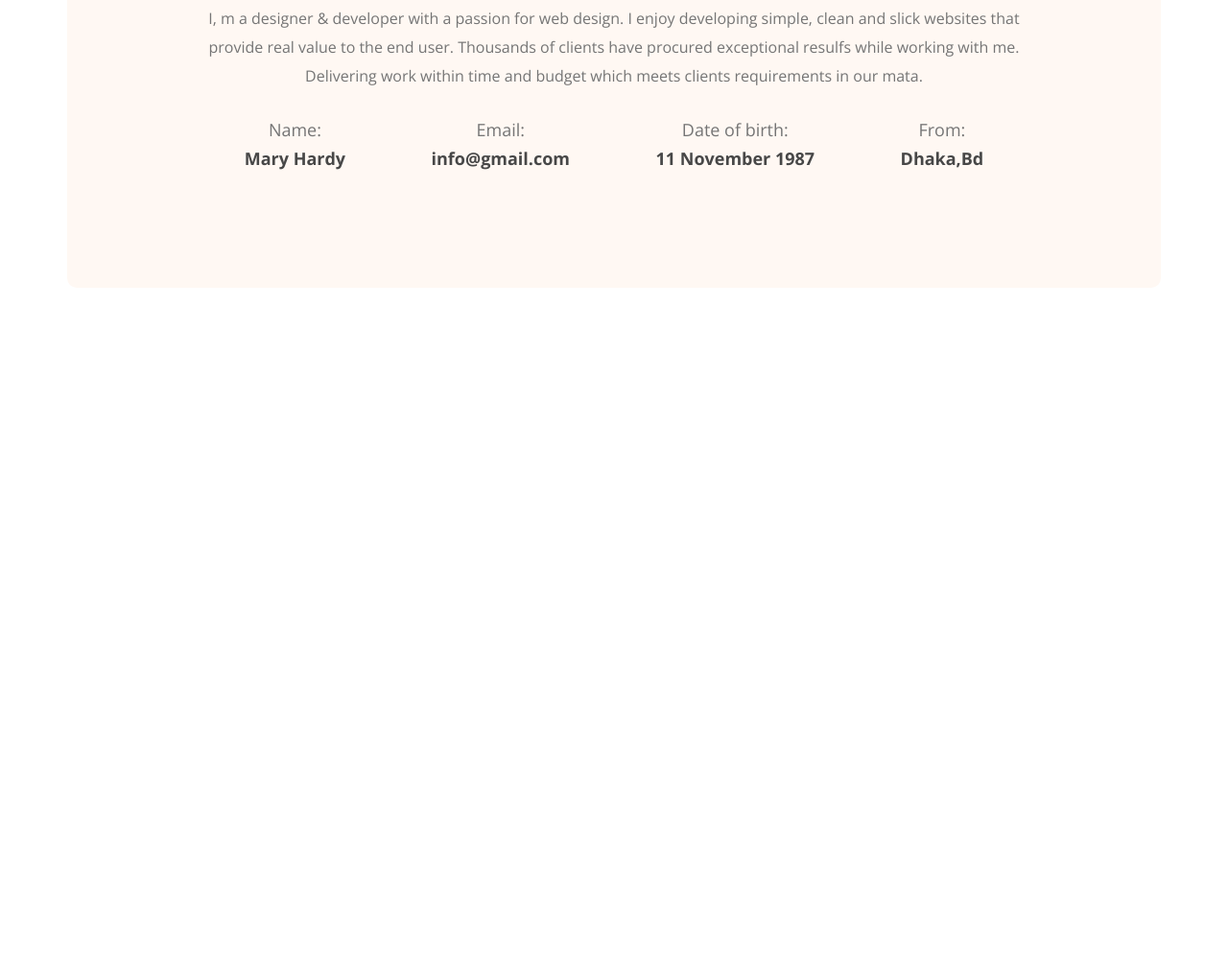
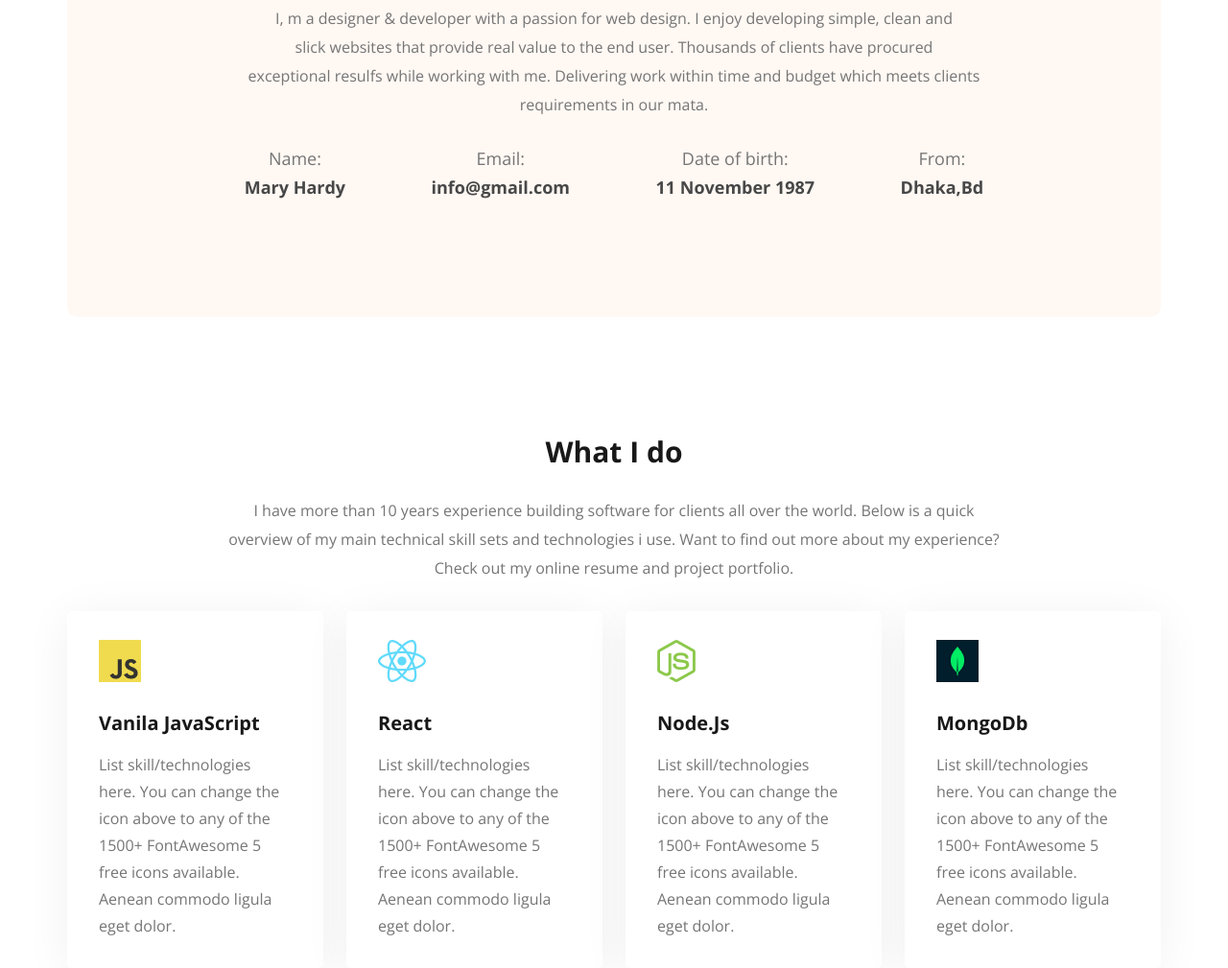
Before and after one commit to ahonkazi/developer-portfolio, a plain HTML site: page index.html in a window 1280 px wide. Shown: the part 1129-2138 px from the top of the page at 96% size. Before the commit the page ends 1429 px from the top, so only its background shows below. Drawn offline with nearby package versions, Linux system fonts and the light colour scheme.

Commit message:
what-i-do done

```diff
--- a/index.html
+++ b/index.html
@@ -61,9 +61,9 @@
         <div class="container">
             <div class="about-wrapper">
                 <h2 class="section-title">About Me</h2>
-                <div class="about-text">
-                    I, m a designer & developer with a passion for web design. I enjoy developing simple, clean and
-                    slick websites that provide real value to the end user. Thousands of clients have procured
+                <div class="section-text">
+                    I, m a designer & developer with a passion for web design. I enjoy developing simple, clean and <br>
+                    slick websites that provide real value to the end user. Thousands of clients have procured <br>
                     exceptional resulfs while working with me. Delivering work within time and budget which meets
                     clients requirements in our mata.
                 </div>
@@ -89,6 +89,53 @@
             </div>
         </div>
     </section>
+
+    <section class="what-i-do section-mt">
+        <div class="container">
+            <div class="section-header">
+                <h2 class="section-title">What I do</h2>
+                <p class="section-text">
+                    I have more than 10 years experience building software for clients all over the world. Below is a
+                    quick <br> overview of my main technical skill sets and technologies i use. Want to find out more
+                    about
+                    my experience? <br> Check out my online resume and project portfolio.
+                </p>
+            </div>
+
+            <div class="service-wrapper">
+                <div class="service-card">
+                    <img src="./images/icons/js.png" alt="" class="card-img">
+                    <h4 class="card-title">Vanila JavaScript</h4>
+                    <p class="card-text">
+                        List skill/technologies here. You can change the icon above to any of the 1500+ FontAwesome 5
+                        free icons available. Aenean commodo ligula eget dolor.
+                    </p>
+                </div>
+                <div class="service-card">
+                    <img src="./images/icons/react.png" alt="" class="card-img">
+                    <h4 class="card-title">React</h4>
+                    <p class="card-text">
+                        List skill/technologies here. You can change the icon above to any of the 1500+ FontAwesome 5
+                        free icons available. Aenean commodo ligula eget dolor.
+                    </p>
+                </div>
+                <div class="service-card">
+                    <img src="./images/icons/nodejs.png" alt="" class="card-img">
+                    <h4 class="card-title">Node.Js</h4>
+                    <p class="card-text">
+                        List skill/technologies here. You can change the icon above to any of the 1500+ FontAwesome 5
+                        free icons available. Aenean commodo ligula eget dolor. </p>
+                </div>
+                <div class="service-card">
+                    <img src="./images/icons/mongo.png" alt="" class="card-img">
+                    <h4 class="card-title">MongoDb</h4>
+                    <p class="card-text">
+                        List skill/technologies here. You can change the icon above to any of the 1500+ FontAwesome 5
+                        free icons available. Aenean commodo ligula eget dolor. </p>
+                </div>
+            </div>
+        </div>
+    </section>
 </body>
 
 </html>
--- a/style.css
+++ b/style.css
@@ -159,7 +159,7 @@ a {
     line-height: normal;
 }
 
-.about-text {
+.section-text {
     color: var(--dark-03, #757575);
     text-align: center;
     font-family: Open Sans;
@@ -195,3 +195,42 @@ a {
     font-weight: 700;
     line-height: 30px;
 }
+
+
+/* what i do? */
+.service-wrapper {
+    display: flex;
+    justify-content: space-between;
+    gap: 20px;
+    margin-top: 30px;
+
+}
+
+.service-card {
+    max-width: 267px;
+    border-radius: 5px;
+    background: #FFF;
+    box-shadow: 0px 6px 50px 0px rgba(0, 0, 0, 0.06);
+    padding: 30px 33px;
+}
+
+.card-title {
+    margin-top: 24px;
+    margin-bottom: 16px;
+    color: var(--dark-01, #181818);
+    font-family: Open Sans;
+    font-size: 20px;
+    font-style: normal;
+    font-weight: 700;
+    line-height: normal;
+}
+
+.card-text {
+    color: var(--dark-03, #757575);
+    font-family: Open Sans;
+    font-size: 16px;
+    font-style: normal;
+    font-weight: 400;
+    line-height: 28px;
+    /* 175% */
+}
```
